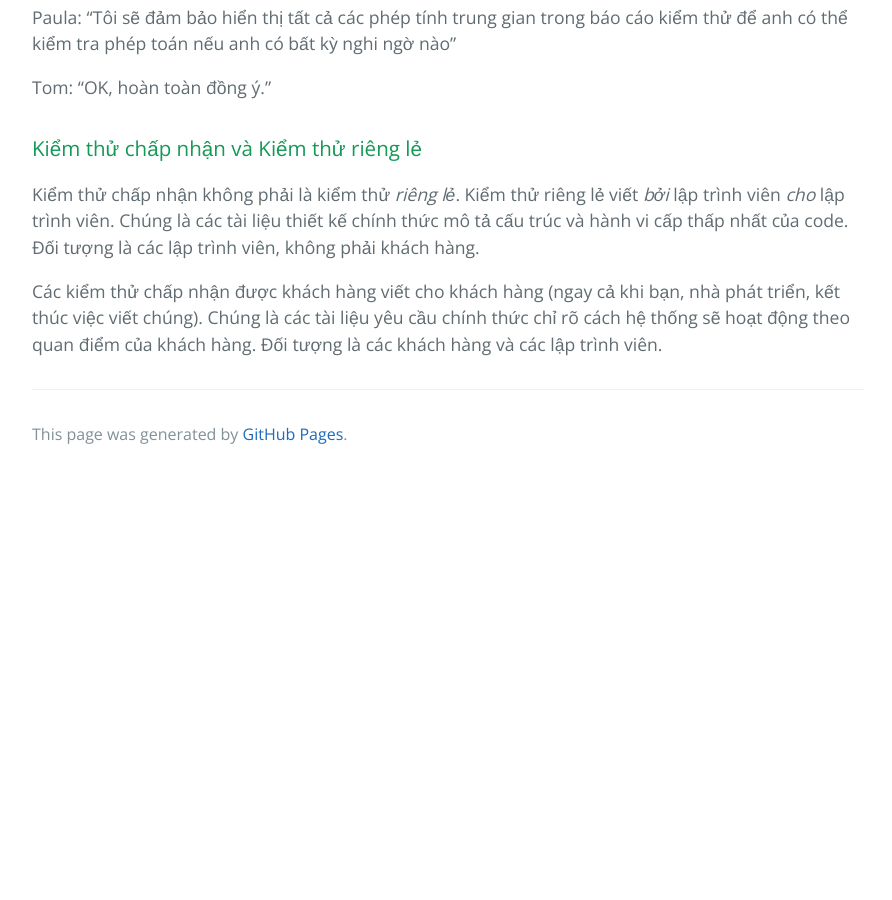
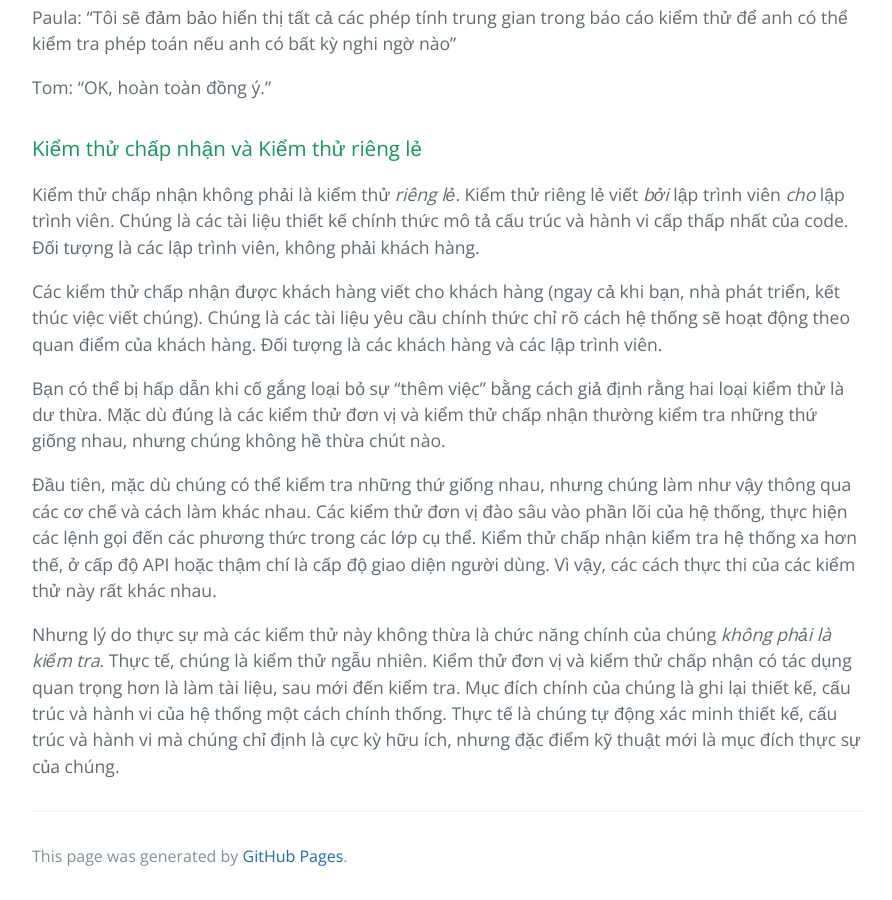
Before and after one commit to HaiBV/haibv.github.io, a Jekyll site: the page built from clean-coder/chapter-7-acceptance-testing.md, in a window 1280 px wide and 900 px high, scrolled down 12627 px. Shown: the whole window, without its empty margins (192-1084 px from the left). Built offline with Jekyll 4.4.1, drawn with Linux system fonts in a browser that asks for light colours; our own code applies the rules of GitHub Pages for plain Markdown files; before the commit the page ends 13105 px from its top, so only the background shows below that.

Commit message:
Book - The Clean Coder - Chapter 7 - Acceptance Testing

```diff
--- a/clean-coder/chapter-7-acceptance-testing.md
+++ b/clean-coder/chapter-7-acceptance-testing.md
@@ -373,3 +373,9 @@ Tom: "OK, hoàn toàn đồng ý."
 Kiểm thử chấp nhận không phải là kiểm thử _riêng lẻ_. Kiểm thử riêng lẻ viết _bởi_ lập trình viên _cho_ lập trình viên. Chúng là các tài liệu thiết kế chính thức mô tả cấu trúc và hành vi cấp thấp nhất của code. Đối tượng là các lập trình viên, không phải khách hàng.
 
 Các kiểm thử chấp nhận được khách hàng viết cho khách hàng (ngay cả khi bạn, nhà phát triển, kết thúc việc viết chúng). Chúng là các tài liệu yêu cầu chính thức chỉ rõ cách hệ thống sẽ hoạt động theo quan điểm của khách hàng. Đối tượng là các khách hàng và các lập trình viên.
+
+Bạn có thể bị hấp dẫn khi cố gắng loại bỏ sự "thêm việc" bằng cách giả định rằng hai loại kiểm thử là dư thừa. Mặc dù đúng là các kiểm thử đơn vị và kiểm thử chấp nhận thường kiểm tra những thứ giống nhau, nhưng chúng không hề thừa chút nào.
+
+Đầu tiên, mặc dù chúng có thể kiểm tra những thứ giống nhau, nhưng chúng làm như vậy thông qua các cơ chế và cách làm khác nhau. Các kiểm thử đơn vị đào sâu vào phần lõi của hệ thống, thực hiện các lệnh gọi đến các phương thức trong các lớp cụ thể. Kiểm thử chấp nhận kiểm tra hệ thống xa hơn thế, ở cấp độ API hoặc thậm chí là cấp độ giao diện người dùng. Vì vậy, các cách thực thi của các kiểm thử này rất khác nhau.
+
+Nhưng lý do thực sự mà các kiểm thử này không thừa là chức năng chính của chúng _không phải là kiểm tra_. Thực tế, chúng là kiểm thử ngẫu nhiên. Kiểm thử đơn vị và kiểm thử chấp nhận có tác dụng quan trọng hơn là làm tài liệu, sau mới đến kiểm tra. Mục đích chính của chúng là ghi lại thiết kế, cấu trúc và hành vi của hệ thống một cách chính thống. Thực tế là chúng tự động xác minh thiết kế, cấu trúc và hành vi mà chúng chỉ định là cực kỳ hữu ích, nhưng đặc điểm kỹ thuật mới là mục đích thực sự của chúng.
```
